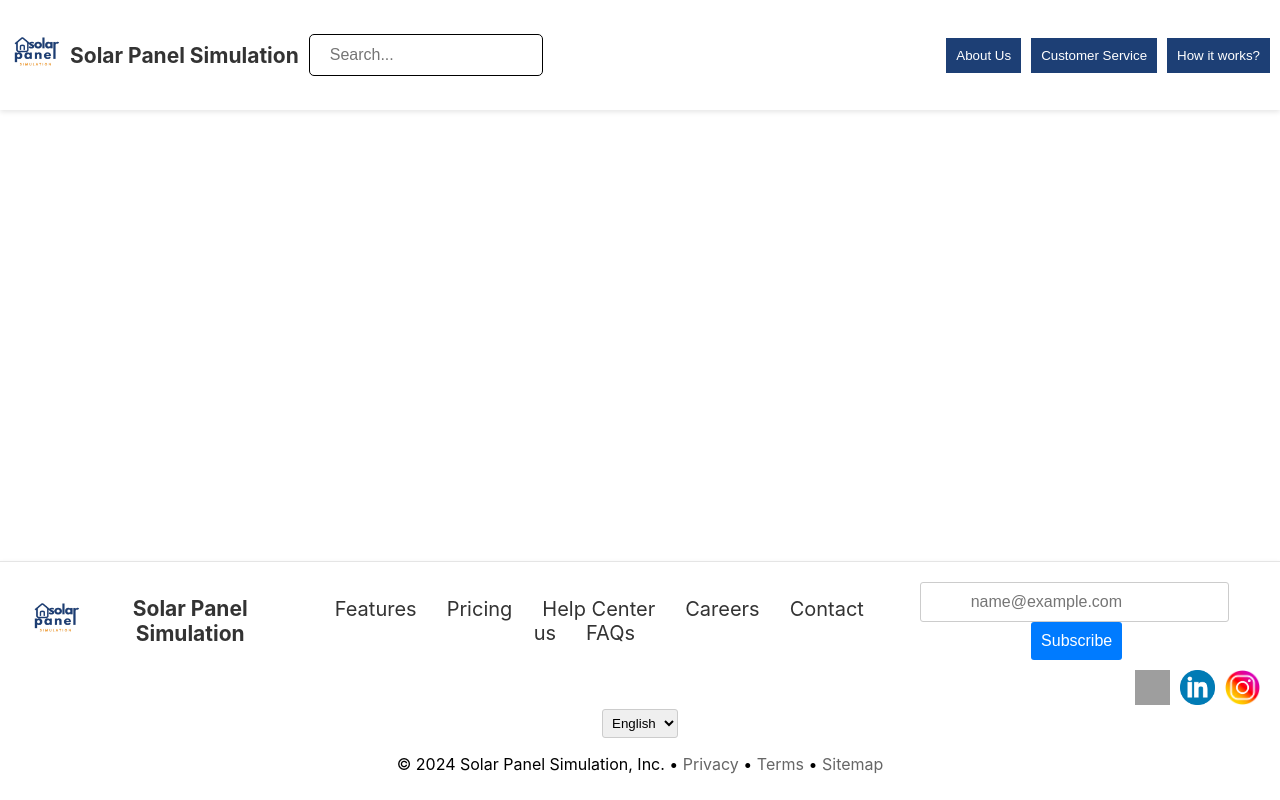
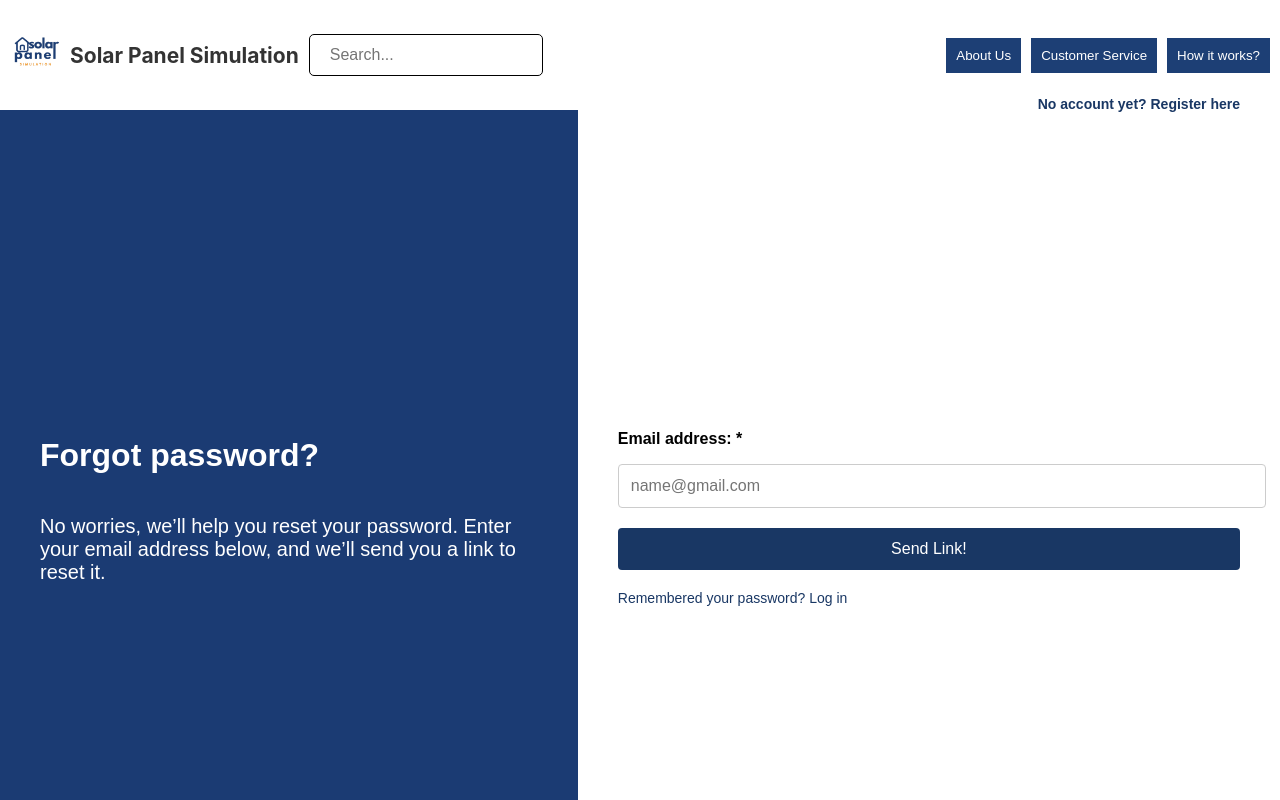
Before and after one commit to isravx0/AfstudeerProject, a React (Create React App) app in the folder project/my-app/: page /password_reset in a window 1280 px wide. Shown: the top 800 px of the page. Built offline with nearby package versions, Linux system fonts and the light colour scheme; grey boxes are pictures that could not be loaded.

Commit message:
wachtwoord vergeten pagina + css aanpassen

```diff
--- a/project/my-app/src/App.js
+++ b/project/my-app/src/App.js
@@ -5,6 +5,7 @@ import MainContent from './components/welcomepage/MainContent';
 import Footer from './components/welcomepage/Footer';
 import LoginPage from './components/login/LoginPage';
 import RegisterPage from './components/register/RegisterPage';
+import PasswordReset from './components/password_reset/Password_reset';
 import './App.css';
 
 function App() {
@@ -16,6 +17,7 @@ function App() {
             <Route path="/" element={<MainContent />} />
             <Route path="/login" element={<LoginPage />} />
             <Route path="/register" element={<RegisterPage />} />
+            <Route path="/password_reset" element={<PasswordReset />} /> {/* Voeg de nieuwe route toe */}
           </Routes>
         <Footer />
       </div>
--- a/project/my-app/src/components/login/ErrorAlert.js
+++ b/project/my-app/src/components/login/ErrorAlert.js
@@ -1,5 +1,5 @@
 import React from 'react';
-import './style/ErrorAlert.css';
+import './Style/ErrorAlert.css';
 
 const ErrorAlert = ({ id, title, message, onClose, className }) => {
   return (
--- a/project/my-app/src/components/login/LoginPage.js
+++ b/project/my-app/src/components/login/LoginPage.js
@@ -3,7 +3,7 @@ import axios from "axios";
 import { useNavigate } from "react-router-dom"; // To handle navigation after login
 import ErrorAlert from "./ErrorAlert";
 import LoginButtons from "./LoginButtons";
-import "./style/LoginPage.css";
+import "./Style/LoginPage.css";
 
 const LoginForm = () => {
   const [formData, setFormData] = useState({
@@ -153,7 +153,7 @@ const LoginForm = () => {
               />
               <label htmlFor="remember">Remember me</label>
             </div>
-            <a href="/" className="forgot-password-link">Forgot password?</a>
+            <a href="/password_reset" className="forgot-password-link">Forgot password?</a>
           </div>
 
           <div className="button">
--- /dev/null
+++ b/project/my-app/src/components/password_reset/Password_reset.js
@@ -0,0 +1,70 @@
+import React, { useState } from "react";
+import './Style/password_reset.css';
+
+const PasswordReset = () => {
+  const [email, setEmail] = useState("");
+  const [message, setMessage] = useState("");
+  const [isSubmitted, setIsSubmitted] = useState(false); // Om de staat van indienen bij te houden
+
+  const handleChange = (e) => {
+    setEmail(e.target.value);
+  };
+
+  const handleSubmit = async (e) => {
+    e.preventDefault();
+
+    // Dummy validatie voor email opmaak
+    const emailRegex = /^[^\s@]+@[^\s@]+\.[^\s@]+$/;
+    if (!emailRegex.test(email)) {
+      setMessage("Invalid email format. Please enter a valid email.");
+      return;
+    }
+
+    // Simulatie van een verzoek naar backend om wachtwoordherstel aan te vragen
+    try {
+      // const response = await axios.post('/api/password-reset', { email });
+      setMessage("If this email is registered, you will receive an email with instructions to reset your password.");
+      setIsSubmitted(true); // Formulier is succesvol ingediend
+    } catch (error) {
+      setMessage("There was an error processing your request. Please try again.");
+    }
+  };
+
+  return (
+    <div className="password-reset-container">
+
+      <div className="password-reset-left-panel">
+        <h1>Forgot password?</h1>
+        <p>No worries, we’ll help you reset your password. Enter your email address below, and we’ll send you a link to reset it.</p>
+      </div>
+
+      <div className="password-reset-right-panel">
+        <p> <strong>Email address: *</strong> </p>
+        <form onSubmit={handleSubmit} className="password-reset-form">
+          <input
+            type="email"
+            name="email"
+            placeholder="name@gmail.com"
+            value={email}
+            onChange={handleChange}
+            className="password-reset-input"
+            required
+          />
+          <button type="submit" className="password-reset-button">Send Link!</button>
+        </form>
+
+        {/* state om bij te houden of het formulier succesvol is ingediend.*/}
+        {isSubmitted && message && (
+          <p className="password-reset-message">{message}</p>
+        )}
+
+        <div className="password-reset-links">
+          <a href="/login" className="password-reset-login-link">Remembered your password? Log in</a>
+          <a href="/register" className="password-reset-register-link">No account yet? Register here</a>
+        </div>
+      </div>
+    </div>
+  );
+};
+
+export default PasswordReset;
--- /dev/null
+++ b/project/my-app/src/components/password_reset/Style/password_reset.css
@@ -0,0 +1,132 @@
+.password-reset-container {
+    display: flex;
+    min-height: 100vh;
+    font-family: 'Arial', sans-serif;
+  }
+
+  .password-reset-left-panel {
+    background-color: #1b3b73;
+    color: white;
+    width: 40%;
+    padding: 40px;
+    display: flex;
+    flex-direction: column;
+    justify-content: center;
+  }
+
+  .password-reset-left-panel .logo {
+    font-size: 28px;
+    margin-top: -100%;
+  }
+
+  .password-reset-right-panel {
+    background-color: white;
+    width: 50%;
+    display:flex;
+    flex-direction: column;
+    justify-content: center;
+    text-align: left;
+    padding: 40px;
+  }
+
+  .password-reset-left-panel h1 {
+    font-size: 32px;
+    text-align: left;
+  }
+
+  .password-reset-left-panel p {
+    font-size: 20px;
+    text-align: left;
+  }
+
+  .password-reset-form {
+    display: flex;
+    flex-direction: column;
+  }
+
+  .password-reset-input {
+    padding: 12px;
+    font-size: 16px;
+    border: 1px solid #ccc;
+    border-radius: 4px;
+    margin-bottom: 20px;
+    width: 100%;
+  }
+
+  .password-reset-button {
+    padding: 12px;
+    background-color: #193764;
+    color: white;
+    font-size: 16px;
+    border: none;
+    border-radius: 4px;
+    cursor: pointer;
+    width: 100%;
+  }
+
+  .password-reset-button:hover {
+    background-color: #2d4f89;
+  }
+
+  .password-reset-message {
+    margin-top: 20px;
+    color: green;
+  }
+
+  .password-reset-links {
+    margin-top: 20px;
+    font-size: 14px;
+    color: #6c6c6c;
+  }
+
+  .password-reset-links a {
+    color: #193764;
+    text-decoration: none;
+  }
+
+  .password-reset-links a:hover {
+    text-decoration: underline;
+  }
+
+  .password-reset-links a.login-link {
+    margin-right: 15px;
+  }
+
+  .password-reset-register-link {
+    position: absolute;
+    top: 12%;
+    right: 40px;
+    color: #193764;
+    text-decoration: none;
+    font-size: 14px;
+    font-weight: bold;
+  }
+
+  .password-reset-register-link:hover {
+    text-decoration: underline;
+  }
+
+  .password-reset-message {
+    margin-top: 20px;
+    color: green;
+    font-size: 16px;
+  }
+
+  /* Responsief ontwerp */
+  @media (max-width: 768px) {
+    .password-reset-container {
+      flex-direction: column;
+    }
+
+    .password-reset-left-panel {
+      width: 100%;
+      height: 200px;
+      justify-content: flex-start;
+      padding: 40px;
+    }
+
+    .password-reset-right-panel {
+      width: 100%;
+      padding: 20px;
+    }
+  }
```
Also changed, not shown: project/my-app/src/components/password_reset/images/logo.png (added).
